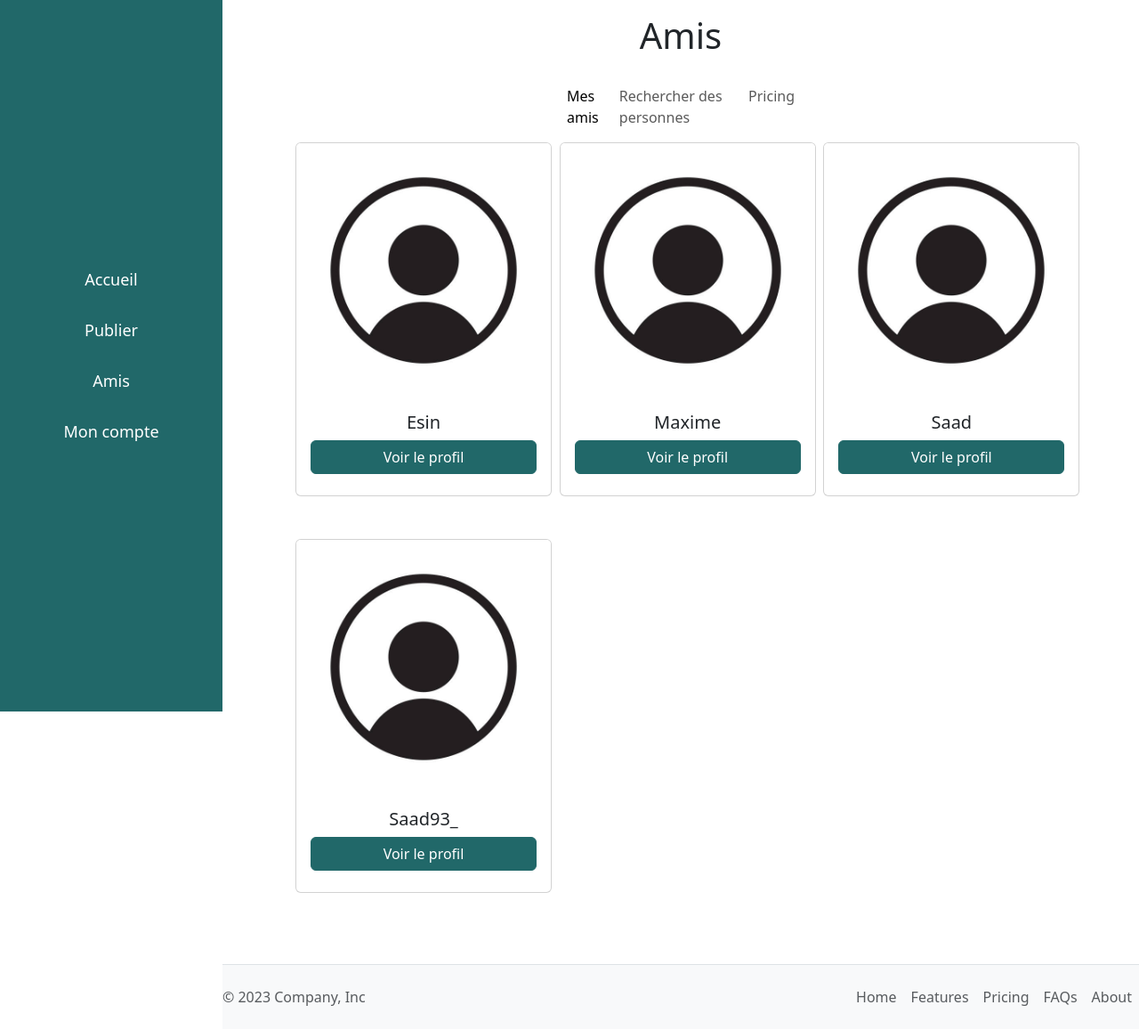
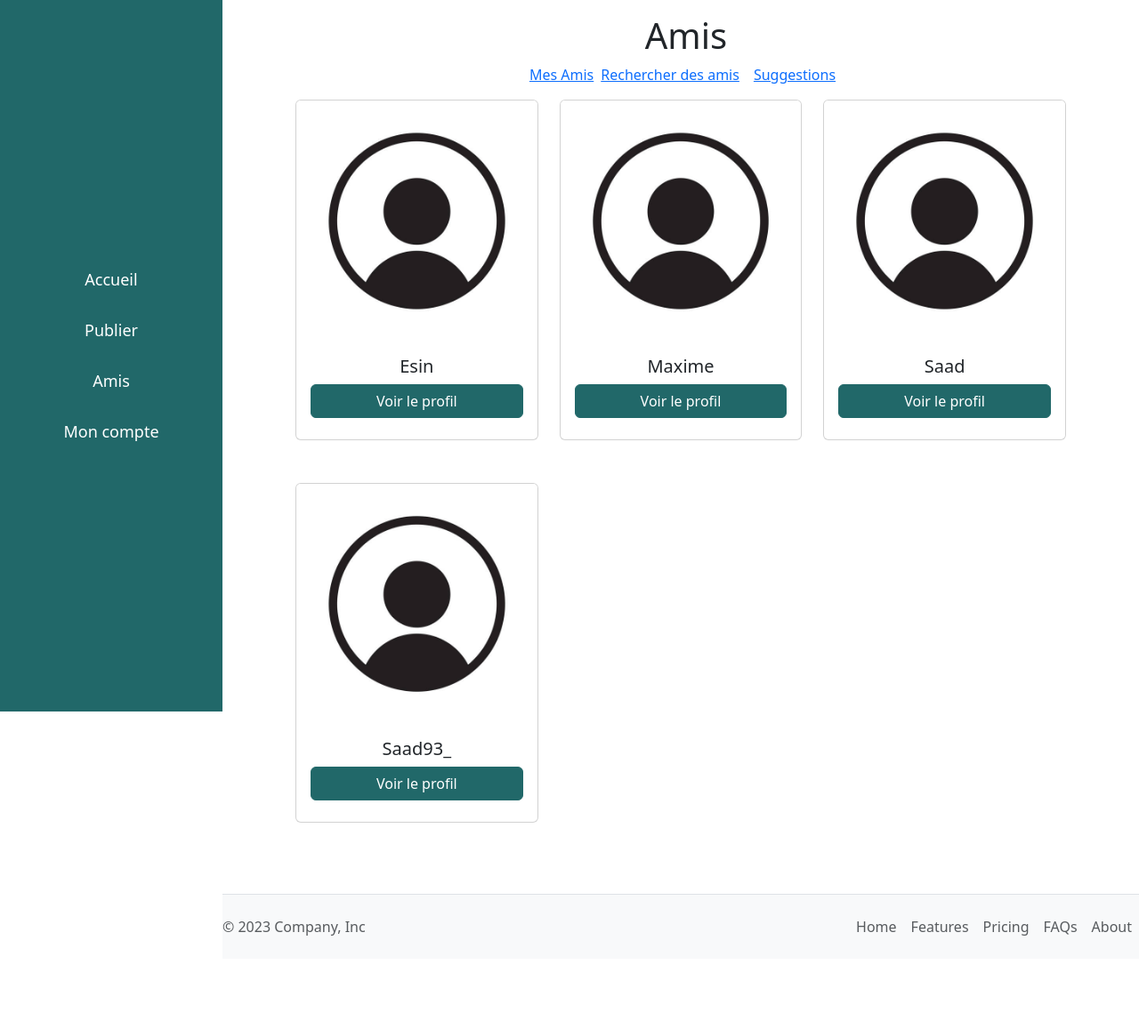
Before and after one commit to Saadiinho/nexusnet, a Django app: page /friends/ in a window 1280 px wide. Shown: the whole page at 89% size. After the commit the page ends 1052 px from the top, so only its background shows below. Run offline with Django 3.2, Linux system fonts and the light colour scheme; a user stored in the database is signed in; data comes from the database, SQL or seed files in the repository; both versions use the stored data as it was after the commit.

Commit message:
frontend friend

```diff
--- a/authentification/templates/authentification/my_friend.html
+++ b/authentification/templates/authentification/my_friend.html
@@ -1,37 +1,27 @@
 {% extends 'base.html' %}
 
 {% block content %}
-<div class="container mb-3 pb-3">
-    <div class="row justify-content-center align-items-center">
-        <div class="col-sm-10 col-md-8 col-lg-6">
-            <h1 class="aside-near text-center mb-3 mt-3">
+<div class="container mb-3 pb-3 mt-3">
+    <div class="row aside-near justify-content-center align-items-center">
+        <div>
+            <h1 class="text-center">
             Amis
             </h1>
-            <nav class="aside-near navbar navbar-expand-lg">
-                <div class="container-fluid">
-                    <div class="collapse navbar-collapse" id="navbarText">
-                        <ul class="navbar-nav me-auto mb-2 mb-lg-0">
-                            <li class="nav-item">
-                                <a class="nav-link active" aria-current="page" href="{% url 'friend' %}">Mes amis</a>
-                            </li>
-                            <li class="nav-item">
-                                <a class="nav-link" href="{% url 'searchFriend' %}">Rechercher des personnes</a>
-                            </li>
-                            <li class="nav-item">
-                                <a class="nav-link" href="#">Pricing</a>
-                            </li>
-                        </ul>
-                    </div>
-                </div>
+            <nav class="" style="--bs-breadcrumb-divider: ''; width: 100%;" aria-label="breadcrumb" >
+                <ol class="breadcrumb justify-content-center align-items-center">
+                    <li class="breadcrumb-item active" aria-current="page"><a href="{% url 'friend' %}">Mes Amis</a></li>
+                    <li class="breadcrumb-item"><a href="{% url 'searchFriend' %}">Rechercher des amis</a></li>
+                    <li class="breadcrumb-item"><a href="{% url 'suggestion' %}">Suggestions</a></li>
+                </ol>
             </nav>
         </div>
     </div>
     <div class="aside-near">
-        <div class="row">
+        <div class="row" s>
             {% for friend in friends %}
                 {% if friend.user == user or friend.friend == user %}
                     <div class="col-xs-12 col-sm-10 col-md-6 col-lg-4 mb-5">
-                        <div class="card" style="width: 18rem;">
+                        <div class="card">
                             {% if friend.user == user %}
                                 <img src="{{ friend.friend.profile_photo.url }}" class="card-img-top" alt="...">
                                 <div class="card-body">
--- a/authentification/views.py
+++ b/authentification/views.py
@@ -147,14 +147,50 @@ def search_friends(request):
                     return render(request, 'authentification/search_friend.html', {'user': user, 'search': search, 'newFriend': newFriend})
     return render(request, 'authentification/search_friend.html', {'search': search, 'user': user})
 
+
+def presence(request, id):
+    list_friends = Friend.objects.all()
+    User = get_user_model()
+    user = request.user
+    friend = User.objects.get(id=id)
+    for list_friend in list_friends:
+        if list_friend.user == user:
+            if list_friend.friend == friend:
+                presence = True
+        elif list_friend.friend == user:
+            if list_friend.user == friend:
+                presence = True
+
+    return presence
+
+
 def account_user(request, id):
+    list_friends = Friend.objects.all()
     User = get_user_model()
     friend = User.objects.get(id=id)
     publications = Publication.objects.filter(author=friend)
     user = request.user
+    presence = False
+
+    for list_friend in list_friends:
+        # Vérification des deux sens de l'amitié
+        if (list_friend.user == user and list_friend.friend == friend) or (list_friend.user == friend and list_friend.friend == user):
+            presence = True
+            break
     if request.method == 'POST':
         if 'add' in request.POST:
-            newFriend = Friend.objects.create(user=user, friend=friend)
-            newFriend.save()
-            return redirect('friend')
-    return render(request, 'authentification/account_user.html', {'friend': friend, 'user': user, 'publications': publications})
+            if not presence:
+                newFriend = Friend.objects.create(user=user, friend=friend)
+                newFriend.save()
+                return redirect('friend')
+            else :
+                return render(request, 'authentification/account_user.html', {'friend': friend, 'user': user, 'publications': publications, 'presence': presence})
+        elif 'delete' in request.POST:
+            for list_friend in list_friends:
+                if (list_friend.friend == friend and list_friend.user == user) or (list_friend.friend == user and list_friend.user == friend):
+                    list_friend.delete()
+                    return redirect('friend')
+    return render(request, 'authentification/account_user.html', {'friend': friend, 'user': user, 'publications': publications, 'presence': presence})
+
+def suggestion(request):
+    return render(request, 'authentification/suggestion.html')
--- a/evalJeu/settings.py
+++ b/evalJeu/settings.py
@@ -38,6 +38,7 @@ INSTALLED_APPS = [
     'django.contrib.sessions',
     'django.contrib.messages',
     'django.contrib.staticfiles',
+    'channels',
     'authentification',
     'listings'
 ]
--- a/evalJeu/urls.py
+++ b/evalJeu/urls.py
@@ -35,7 +35,7 @@ urlpatterns = [
     path('friends/', authentification.views.friends, name='friend'),
     path('search-friends/', authentification.views.search_friends, name='searchFriend'),
     path('account-user/<int:id>', authentification.views.account_user, name="accountUser"),
-    #path('friends/', authentification.views.friends, name='friend'),
+    path('suggestion/', authentification.views.suggestion, name='suggestion'),
     #path('friends/', authentification.views.friends, name='friend'),
 
 
--- a/templates/header.html
+++ b/templates/header.html
@@ -8,16 +8,13 @@
       <span class="navbar-toggler-icon"></span>
     </button>
     <div class="collapse navbar-collapse" id="navbarSupportedContent">
-      <ul class="navbar-nav me-auto mb-2 mb-lg-0">
-
-      </ul>
       <div class="d-flex">
           <ul class="navbar-nav me-auto mb-2 mb-lg-0">
               <li class="nav-item">
                 <a class="nav-link text-light" href="{% url 'home' %}">Accueil</a>
               </li>
               <li class="nav-item">
-                <a class="nav-link text-light" href="{% url 'myPublications' %}">Publier</a>
+                <a class="nav-link text-light" href="{% url 'writePublication' %}">Publier</a>
               </li>
               <li class="nav-item">
                 <a class="nav-link text-light" href="{% url 'friend' %}">Amis</a>
```
Also changed, not shown: authentification/templates/authentification/account_user.html (+11 -1 lines), authentification/templates/authentification/search_friend.html (+4 -4 lines), db.sqlite3.
